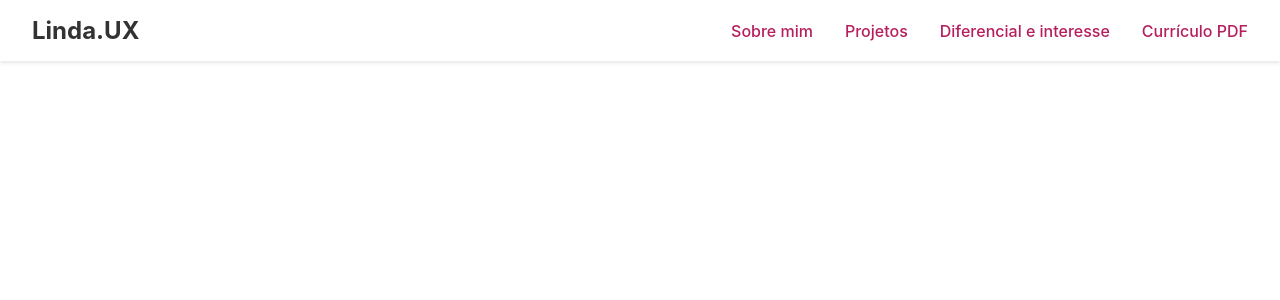
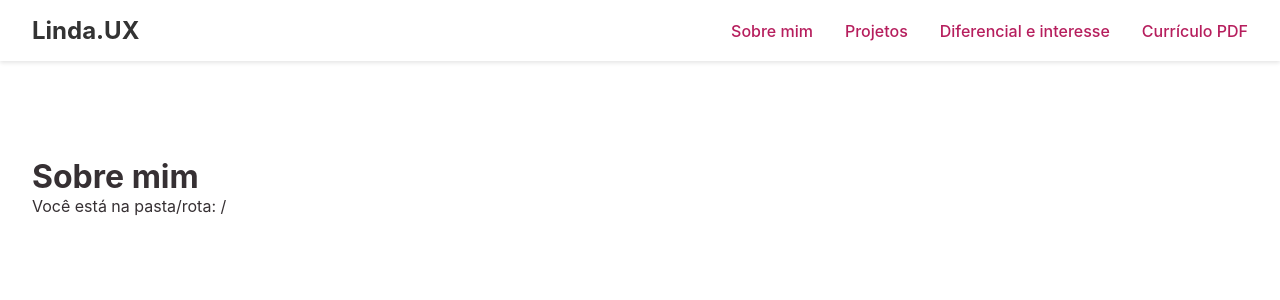
Before and after one commit to Elian-beep/portfolio-linda, a React (Vite) app: page / in a window 1280 px wide. Shown: the top 300 px of the page. Built offline with nearby package versions, Linux system fonts and the light colour scheme.

Commit message:
feat: configure routes

```diff
--- a/src/App.tsx
+++ b/src/App.tsx
@@ -1,9 +1,11 @@
+import { Outlet } from "react-router-dom";
 import { Header } from "./components/Header/Header";
 
 function App() {
   return (
     <>
       <Header />
+      <Outlet />
     </>
   );
 }
--- a/src/components/Header/Header.tsx
+++ b/src/components/Header/Header.tsx
@@ -1,4 +1,5 @@
 import { useState } from "react";
+import { Link } from "react-router-dom";
 import styles from "./Header.module.scss";
 
 export const Header = () => {
@@ -12,10 +13,10 @@ export const Header = () => {
 
       {/* Desktop Navigation */}
       <nav className={styles.desktopNav}>
-        <a href="#home">Sobre mim</a>
-        <a href="#about">Projetos</a>
-        <a href="#services">Diferencial e interesse</a>
-        <a href="#contact">Currículo PDF</a>
+        <Link to="/">Sobre mim</Link>
+        <Link to="/projects">Projetos</Link>
+        <Link to="/services">Diferencial e interesse</Link>
+        <Link to="/resume">Currículo PDF</Link>
       </nav>
 
       {/* Mobile Hamburger Button */}
@@ -32,18 +33,18 @@ export const Header = () => {
       {/* Mobile Menu Sidebar */}
       <div className={`${styles.mobileMenu} ${isMenuOpen ? styles.open : ""}`}>
         <nav className={styles.mobileNav}>
-          <a href="#home" onClick={toggleMenu}>
-            Home
-          </a>
-          <a href="#about" onClick={toggleMenu}>
-            About
-          </a>
-          <a href="#services" onClick={toggleMenu}>
-            Services
-          </a>
-          <a href="#contact" onClick={toggleMenu}>
-            Contact
-          </a>
+          <Link to="/" onClick={toggleMenu}>
+            Sobre mim
+          </Link>
+          <Link to="/projects" onClick={toggleMenu}>
+            Projetos
+          </Link>
+          <Link to="/services" onClick={toggleMenu}>
+            Diferencial e interesse
+          </Link>
+          <Link to="/resume" onClick={toggleMenu}>
+            Currículo PDF
+          </Link>
         </nav>
       </div>
     </header>
--- a/src/main.tsx
+++ b/src/main.tsx
@@ -1,10 +1,11 @@
-import { StrictMode } from 'react'
-import { createRoot } from 'react-dom/client'
-import './styles/global.scss'
-import App from './App.tsx'
+import { StrictMode } from "react";
+import { createRoot } from "react-dom/client";
+import { RouterProvider } from "react-router-dom";
+import { router } from "./routes.tsx";
+import "./styles/global.scss";
 
-createRoot(document.getElementById('root')!).render(
+createRoot(document.getElementById("root")!).render(
   <StrictMode>
-    <App />
+    <RouterProvider router={router} />
   </StrictMode>,
-)
+);
--- /dev/null
+++ b/src/pages/Home.tsx
@@ -0,0 +1,8 @@
+export const Home = () => {
+  return (
+    <div style={{ padding: "2rem", paddingTop: "6rem" }}>
+      <h1>Sobre mim</h1>
+      <p>Você está na pasta/rota: /</p>
+    </div>
+  );
+};
--- /dev/null
+++ b/src/pages/Projects.tsx
@@ -0,0 +1,8 @@
+export const Projects = () => {
+  return (
+    <div style={{ padding: "2rem", paddingTop: "6rem" }}>
+      <h1>Projetos</h1>
+      <p>Você está na pasta/rota: /projects</p>
+    </div>
+  );
+};
--- /dev/null
+++ b/src/pages/Resume.tsx
@@ -0,0 +1,8 @@
+export const Resume = () => {
+  return (
+    <div style={{ padding: "2rem", paddingTop: "6rem" }}>
+      <h1>Currículo PDF</h1>
+      <p>Você está na pasta/rota: /resume</p>
+    </div>
+  );
+};
--- /dev/null
+++ b/src/pages/Services.tsx
@@ -0,0 +1,8 @@
+export const Services = () => {
+  return (
+    <div style={{ padding: "2rem", paddingTop: "6rem" }}>
+      <h1>Diferencial e interesse</h1>
+      <p>Você está na pasta/rota: /services</p>
+    </div>
+  );
+};
--- /dev/null
+++ b/src/routes.tsx
@@ -0,0 +1,32 @@
+import { createBrowserRouter } from "react-router-dom";
+import App from "./App";
+import { Home } from "./pages/Home";
+import { Projects } from "./pages/Projects";
+import { Services } from "./pages/Services";
+import { Resume } from "./pages/Resume";
+
+export const router = createBrowserRouter([
+  {
+    path: "/",
+    element: <App />,
+    children: [
+      {
+        path: "/",
+        index: true,
+        element: <Home />,
+      },
+      {
+        path: "projects",
+        element: <Projects />,
+      },
+      {
+        path: "services",
+        element: <Services />,
+      },
+      {
+        path: "resume",
+        element: <Resume />,
+      },
+    ],
+  },
+]);
```
